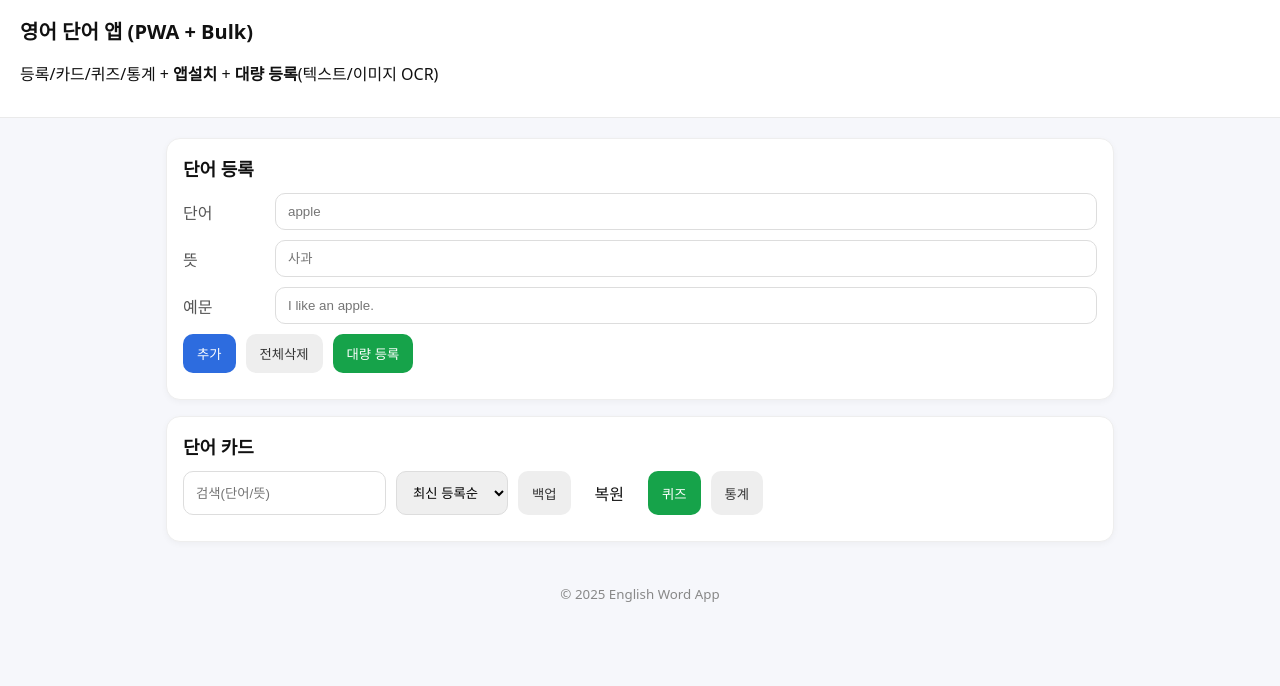
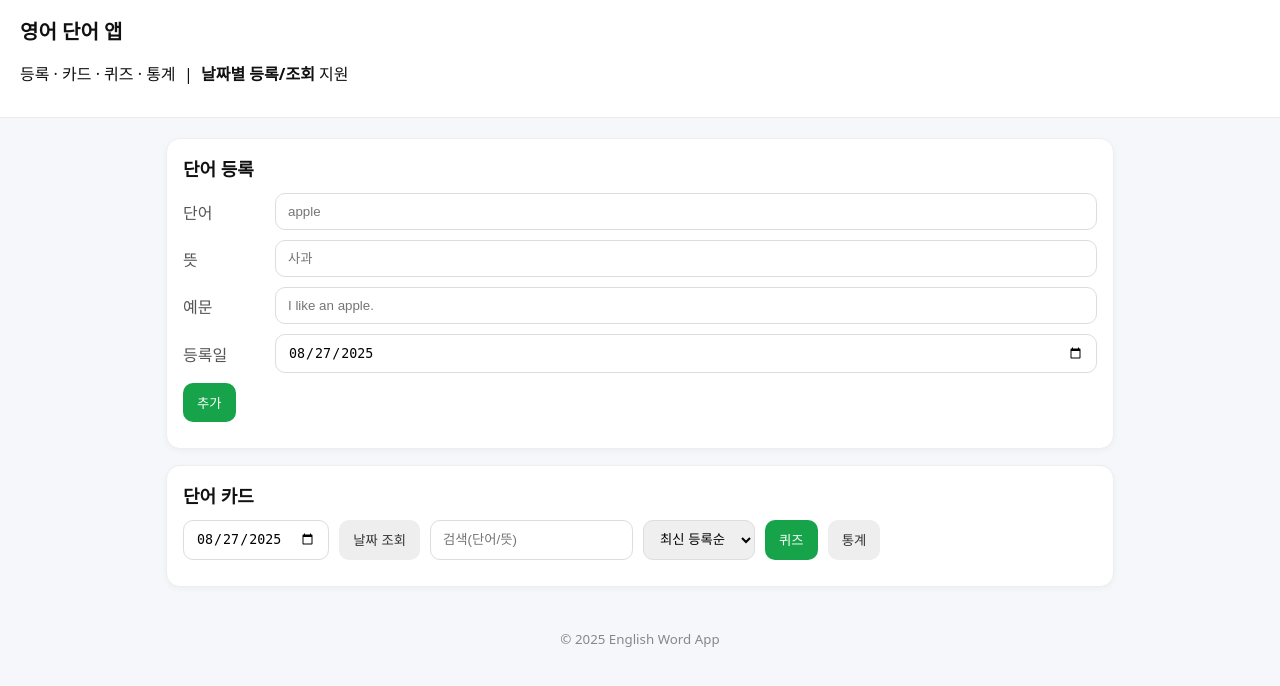
Before and after one commit to anredvon/english-word-app, a Flask app: page / in a window 1280 px wide. Shown: the top 686 px of the page. Run offline with Flask 3, Linux system fonts and the light colour scheme; data that the repository does not hold is empty; some libraries are stand-ins or nearby versions.

Commit message:
Update index.html

```diff
--- a/templates/index.html
+++ b/templates/index.html
@@ -3,46 +3,58 @@
 <head>
   <meta charset="utf-8" />
   <meta name="viewport" content="width=device-width,initial-scale=1" />
-  <title>영어 단어 앱 - PWA + 대량등록</title>
-  <meta name="theme-color" content="#2d6cdf" />
+  <title>영어 단어 앱 (PWA + 날짜별 학습)</title>
+
+  <!-- PWA -->
+  <meta name="theme-color" content="#ff6600" />
   <link rel="manifest" href="/static/manifest.json" />
+
+  <!-- 스타일 -->
   <link rel="stylesheet" href="/static/style.css" />
 </head>
 <body>
   <header>
-    <h1>영어 단어 앱 (PWA + Bulk)</h1>
-    <p>등록/카드/퀴즈/통계 + <strong>앱설치</strong> + <strong>대량 등록</strong>(텍스트/이미지 OCR)</p>
+    <h1>영어 단어 앱</h1>
+    <p>등록 · 카드 · 퀴즈 · 통계 &nbsp;|&nbsp; <strong>날짜별 등록/조회</strong> 지원</p>
   </header>
 
   <main>
-    <!-- 입력 -->
+    <!-- 단어 등록 -->
     <section class="card">
       <h2>단어 등록</h2>
       <form id="wordForm">
         <div class="row">
-          <label>단어</label>
-          <input id="word" required placeholder="apple" />
+          <label for="word">단어</label>
+          <input id="word" placeholder="apple" required />
         </div>
         <div class="row">
-          <label>뜻</label>
-          <input id="meaning" required placeholder="사과" />
+          <label for="meaning">뜻</label>
+          <input id="meaning" placeholder="사과" required />
         </div>
         <div class="row">
-          <label>예문</label>
+          <label for="example">예문</label>
           <input id="example" placeholder="I like an apple." />
         </div>
+        <div class="row">
+          <label for="regDate">등록일</label>
+          <input id="regDate" type="date" />
+        </div>
         <div class="row gap">
-          <button type="submit">추가</button>
-          <button type="button" id="clearAll" class="ghost">전체삭제</button>
-          <button type="button" id="btnBulk" class="accent">대량 등록</button>
+          <button type="submit" class="accent">추가</button>
         </div>
       </form>
     </section>
 
-    <!-- 목록 -->
+    <!-- 단어 목록 / 필터 -->
     <section class="card">
       <h2>단어 카드</h2>
+
       <div class="controls">
+        <!-- 날짜 필터 -->
+        <input id="filterDate" type="date" />
+        <button id="loadByDate" type="button" class="ghost">날짜 조회</button>
+
+        <!-- 검색/정렬 -->
         <input id="search" placeholder="검색(단어/뜻)" />
         <select id="sort">
           <option value="created_desc">최신 등록순</option>
@@ -50,11 +62,7 @@
           <option value="alpha_desc">단어 Z→A</option>
         </select>
 
-        <button id="btnExport" type="button" class="ghost">백업</button>
-        <label class="filebtn ghost">
-          복원
-          <input id="fileImport" type="file" accept="application/json" hidden />
-        </label>
+        <!-- 기능 버튼 -->
         <button id="btnQuiz" type="button" class="accent">퀴즈</button>
         <button id="btnStats" type="button" class="ghost">통계</button>
       </div>
@@ -74,12 +82,15 @@
         <strong>퀴즈</strong>
         <button id="quizClose" class="ghost sm">닫기</button>
       </div>
+
       <div class="quiz-stat">
         <span id="qCount">0/0</span>
         <span id="qScore">점수 0</span>
       </div>
+
       <div id="qWord" class="qword">—</div>
       <div id="qChoices" class="choices"></div>
+
       <div class="quiz-actions">
         <button id="qNext" class="accent" disabled>다음</button>
         <button id="qRestart" class="ghost sm">처음부터</button>
@@ -96,12 +107,21 @@
       </div>
 
       <div class="stats-overview">
-        <div class="stat-box"><div class="stat-title">총 단어</div><div id="stTotal" class="stat-num">0</div></div>
-        <div class="stat-box"><div class="stat-title">정답률</div><div id="stAcc" class="stat-num">0%</div></div>
-        <div class="stat-box"><div class="stat-title">오늘 학습</div><div id="stToday" class="stat-num">0</div></div>
+        <div class="stat-box">
+          <div class="stat-title">총 단어</div>
+          <div id="stTotal" class="stat-num">0</div>
+        </div>
+        <div class="stat-box">
+          <div class="stat-title">정답률</div>
+          <div id="stAcc" class="stat-num">0%</div>
+        </div>
+        <div class="stat-box">
+          <div class="stat-title">오늘 등록</div>
+          <div id="stToday" class="stat-num">0</div>
+        </div>
       </div>
 
-      <h3 class="mt16">취약 단어 Top 10 (정답률 낮은 순)</h3>
+      <h3 class="mt16">취약 단어 Top 10</h3>
       <ul id="weakList" class="weak-list"></ul>
 
       <h3 class="mt16">최근 학습(Last 10)</h3>
@@ -109,38 +129,16 @@
     </div>
   </div>
 
-  <!-- 대량 등록 모달 -->
-  <div id="bulkModal" class="modal hidden">
-    <div class="modal-body">
-      <div class="modal-head">
-        <strong>대량 등록 (텍스트/이미지)</strong>
-        <button id="bulkClose" class="ghost sm">닫기</button>
-      </div>
+  <!-- 서비스워커 등록 -->
+  <script>
+    if ("serviceWorker" in navigator) {
+      window.addEventListener("load", () => {
+        navigator.serviceWorker.register("/static/sw.js").catch(() => {});
+      });
+    }
+  </script>
 
-      <div class="card" style="border:none;padding:0;background:transparent;box-shadow:none;">
-        <h3>① 텍스트 붙여넣기</h3>
-        <p class="hint">한 줄에 하나: <code>단어 - 뜻 | 예문(선택)</code> 형식. 구분자는 <code>-</code> 또는 <code>:</code> 사용 가능</p>
-        <textarea id="bulkText" rows="7" placeholder="apple - 사과 | I like an apple.
-banana - 바나나
-orange: 오렌지 | I eat an orange."></textarea>
-        <div class="row gap">
-          <button id="bulkParse" type="button">미리보기</button>
-          <button id="bulkApply" type="button" class="accent" disabled>등록</button>
-        </div>
-        <ul id="bulkPreview" class="weak-list"></ul>
-      </div>
-
-      <div class="card" style="border:none;padding:0;background:transparent;box-shadow:none;">
-        <h3 class="mt16">② 이미지에서 추출(OCR)</h3>
-        <p class="hint">학습지 사진/스캔 업로드 → 텍스트로 변환 → 위 텍스트 박스로 자동 채움</p>
-        <input id="bulkImage" type="file" accept="image/*" />
-        <div id="ocrStatus" class="badge" style="margin-top:8px;"></div>
-      </div>
-    </div>
-  </div>
-
-  <!-- Tesseract.js (브라우저 OCR) -->
-  <script src="https://unpkg.com/tesseract.js@5/dist/tesseract.min.js"></script>
+  <!-- 앱 로직 -->
   <script src="/static/app.js"></script>
 </body>
 </html>
```
